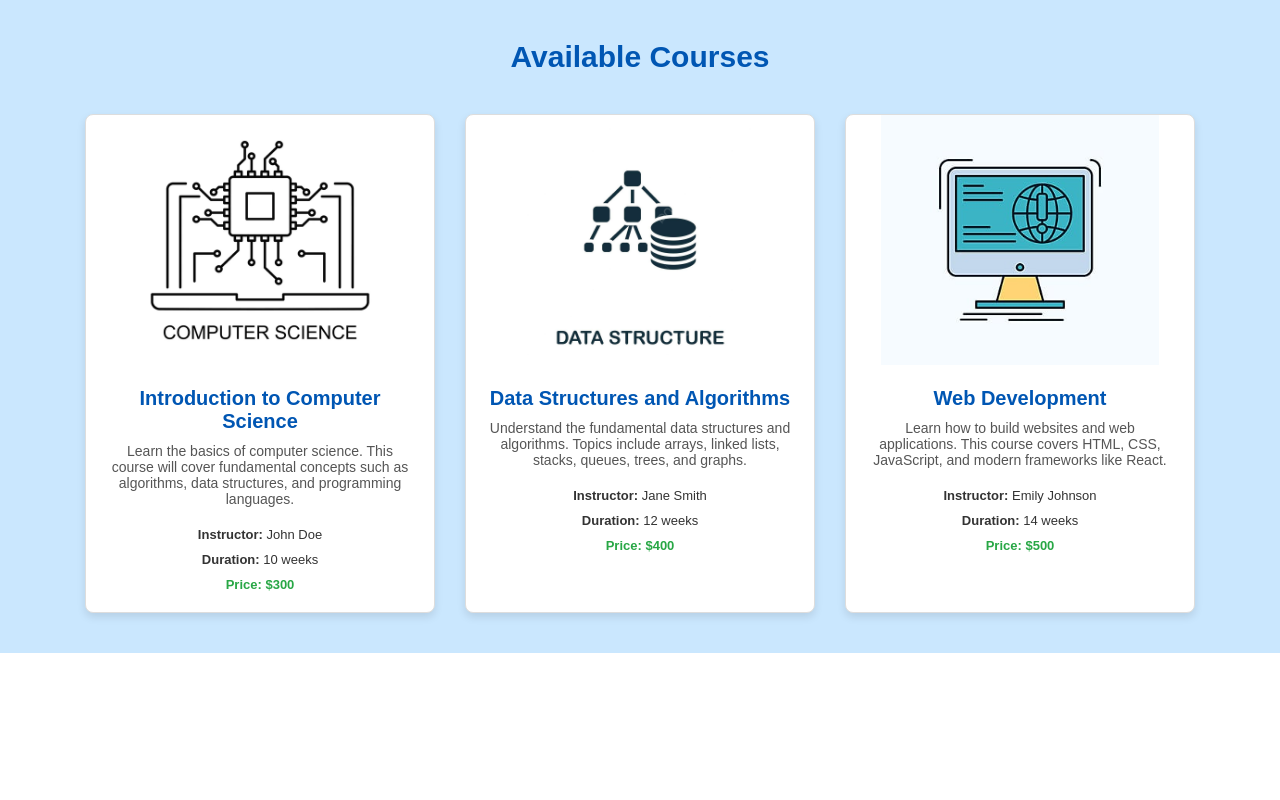
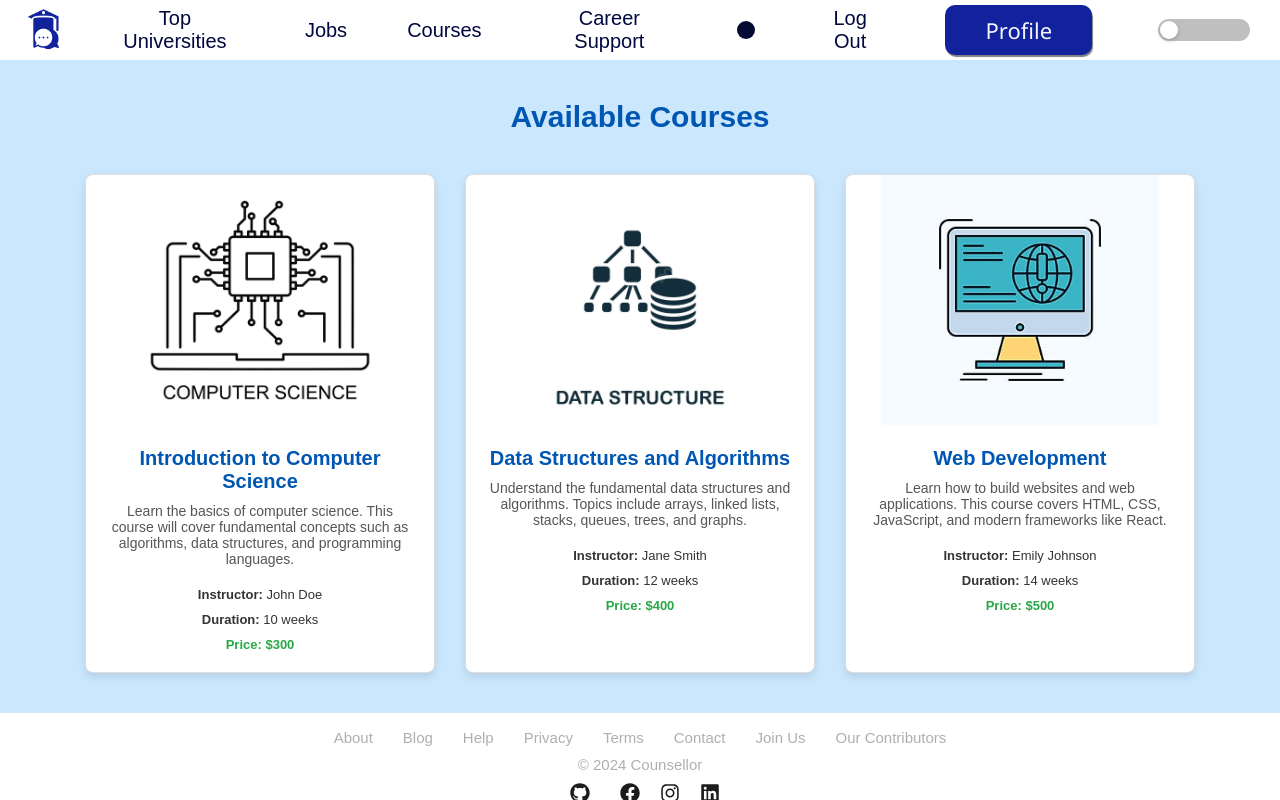
Before and after one commit to Counselllor/Counsellor-Web, a React (Vite) app: page /courses in a window 1280 px wide. Built offline with nearby package versions, Linux system fonts and the light colour scheme; a web font is replaced by a local one.

Commit message:
Fixed many Errors

```diff
--- a/package.json
+++ b/package.json
@@ -23,6 +23,7 @@
     "react-dom": "^18.3.1",
     "react-icons": "^5.2.1",
     "react-loader-spinner": "^6.1.6",
+    "react-parallax-tilt": "^1.7.229",
     "react-router-dom": "^6.23.1",
     "react-scroll-to-top": "^3.0.0",
     "react-spinners": "^0.14.1",
--- a/src/components/Contributors/Contribute.css
+++ b/src/components/Contributors/Contribute.css
@@ -16,7 +16,6 @@ body {
 
 .contribute-container {
   background-color: #fff;
-  margin-top: 0px
   width: 100%;
   min-height: 100vh; /* Adjusted to use viewport height */
   box-shadow: 0 4px 8px rgba(0, 0, 0, 0.1);
@@ -24,7 +23,7 @@ body {
   overflow: hidden;
   padding: 20px;
   background: linear-gradient(135deg, #4375ff, #80ccff);
-  padding-inline: 200px;
+  /* padding-inline: 200px; */
 
 }
 
@@ -163,7 +162,6 @@ body {
   }
 }
 .top-contributor-cards{
-  text-align: start;
   color: white;
   display: flex;
   flex-direction: column;
@@ -181,16 +179,10 @@ body {
   margin-bottom: 50px;
   height: auto !important;
   margin-left: 0px ;
-  padding-left: 40px;
   flex-wrap: wrap;
 
 }
-@media only screen and (min-width:1200px){
-.top-contri{
 
-  padding-left : 200px;
-}
-}
 #dark .contribute-container{
   background-color: black;
   color: white ;
@@ -234,3 +226,34 @@ body {
 color: white;
 
 }
+#dark .profile_btn {
+  color: black !important;
+}
+
+#dark .menu ul{
+  background :none !important
+}
+#dark .menu{
+  border-radius: 0px !important;
+}
+.contributor-card{
+  width: auto !important;
+  min-width:300px !important;
+}
+.all{
+  display: flex;
+  flex-direction: row;
+  justify-content: center;
+}
+.top-contributor-cards{
+  width: 100vw;
+  align-items: center;
+}
+.top-contri{
+  width: 100vw ;
+  justify-content: center;
+}
+.thank-you-message{
+  width: 64vw !important;
+  margin: auto !important;
+}
--- a/src/components/Contributors/Contribute.jsx
+++ b/src/components/Contributors/Contribute.jsx
@@ -10,6 +10,7 @@ import { Switch } from 'antd';
 import ScrollToTop from 'react-scroll-to-top';
 
 import BackToHomeButton from '../backtohome';
+import Footer from '../Footer/Footer';
 
 
 const Contribute = () => {
@@ -134,7 +135,28 @@ const Contribute = () => {
         color="white"
         style={{ backgroundColor: "#5CB6F9" }}
       />
-
+  <nav className={`navbar fixed`}>
+          <div className="logo">
+            <img src={Logo} alt="Logo" />
+          </div>
+          <div className={`menu ${menuOpen ? "show" : ""}`}>
+            <ul>
+            <li><a href="/topuniversities">Top Universities</a></li>
+            <li><a href="/jobs">Jobs</a></li>
+            <li><a href="./courses">Courses</a></li>
+             <li><a href="/careersupport">Career Support</a></li>
+            <li className='dot'><a href="error">•</a></li>
+             <li><a href="/" onClick={handleSignOut}>Log Out</a></li>
+            <li><button className='profile_btn'>Profile</button></li>
+             <li><Switch style={{ backgroundColor: theme === "dark" ? "#000000" : "" }} onChange={handleThemeChange} checked={theme === "dark"} checkedChildren="Dark Mode" unCheckedChildren="Light Mode" /></li>
+            </ul>
+          </div>
+          <div className="hamburger" onClick={toggleMenu}>
+            <div className={`bar ${menuOpen ? 'open' : ''}`}/>
+            <div className={`bar ${menuOpen ? 'open' : ''}`}/>
+            <div className={`bar ${menuOpen ? 'open' : ''}`}/>
+          </div>
+        </nav>
     <div className="contribute-container">
 
 
@@ -162,6 +184,7 @@ const Contribute = () => {
       </div>
 
     </div>
+    <Footer />
     </>
   );
 };
--- a/src/components/Courses/Courses.css
+++ b/src/components/Courses/Courses.css
@@ -80,3 +80,15 @@ body {
   font-weight: bold;
   color: #28a745;
 }
+
+#dark .courses-container{
+  background-color: black !important;
+  color: white !important;
+}
+#dark .course-card{
+  background: black !important;
+color: white !important;
+}
+#dark .course-card p{
+  color: white !important;
+}
--- a/src/components/Courses/Courses.jsx
+++ b/src/components/Courses/Courses.jsx
@@ -1,9 +1,58 @@
 import React from 'react';
 import './Courses.css';
 import coursesData from './courses.json';
+import Footer from '../Footer/Footer';
+import Logo from "../../assets/logo.webp";
+import { Switch } from 'antd';
+import { useState,useContext ,useCallback} from 'react';
+import { ThemeContext } from '../../App';
 
 const Courses = () => {
+  const [menuOpen, setMenuOpen] = useState(false);
+  const { theme, toggleTheme } = useContext(ThemeContext);
+  const handleSignOut = useCallback(() => {
+    signOut(auth)
+      .then(() => {
+        setTimeout(() => {
+          navigate("/");
+        }, 1000);
+      })
+      .catch((err) => {
+        toast.error(err.message,{
+          className: "toast-message",
+        });
+      });
+  });
+  const handleThemeChange = useCallback(() => {
+    toggleTheme();
+  }, [toggleTheme]);
+  const toggleMenu = useCallback(() => {
+    setMenuOpen(!menuOpen);
+  });
   return (
+    <>
+    <nav className={`navbar fixed`}>
+          <div className="logo">
+            <img src={Logo} alt="Logo" />
+          </div>
+          <div className={`menu ${menuOpen ? "show" : ""}`}>
+            <ul>
+            <li><a href="/topuniversities">Top Universities</a></li>
+            <li><a href="/jobs">Jobs</a></li>
+            <li><a href="./courses">Courses</a></li>
+             <li><a href="/careersupport">Career Support</a></li>
+            <li className='dot'><a href="error">•</a></li>
+             <li><a href="/" onClick={handleSignOut}>Log Out</a></li>
+            <li><button className='profile_btn'>Profile</button></li>
+             <li><Switch style={{ backgroundColor: theme === "dark" ? "#000000" : "" }} onChange={handleThemeChange} checked={theme === "dark"} checkedChildren="Dark Mode" unCheckedChildren="Light Mode" /></li>
+            </ul>
+          </div>
+          <div className="hamburger" onClick={toggleMenu}>
+            <div className={`bar ${menuOpen ? 'open' : ''}`}/>
+            <div className={`bar ${menuOpen ? 'open' : ''}`}/>
+            <div className={`bar ${menuOpen ? 'open' : ''}`}/>
+          </div>
+        </nav>
     <div className="courses-container">
       <h1 className="courses-title">Available Courses</h1>
       <div className="courses-list">
@@ -21,6 +70,8 @@ const Courses = () => {
         ))}
       </div>
     </div>
+    <Footer />
+    </>
   );
 };
 
--- a/src/components/Login/Login.jsx
+++ b/src/components/Login/Login.jsx
@@ -3,6 +3,7 @@ import {
   signInWithPopup
 } from "firebase/auth";
 import { useEffect, useState, useCallback, useContext} from "react";
+import Tilt from 'react-parallax-tilt';
 import { Link, useNavigate } from "react-router-dom";
 import meeting2 from "../../assets/meeting2.png";
 import hide from "../../assets/hide.png";
@@ -274,7 +275,9 @@ export default function Login() {
         </div>
            {/* This is the left side of the login page   */}
            <div className="left">
+           <Tilt>
            <img src={meeting2} alt="meeting" />
+           </Tilt>
           {/* <p className="left-text">Still Confused with College Choice?</p> */}
         </div>
       </div>
--- a/src/index.css
+++ b/src/index.css
@@ -34,3 +34,18 @@ body, html{
     background-color: var(--btnColor);
     border-radius: 6px;
   }
+  @media only screen and (max-width:900px) {
+    .college{
+        width: 500px !important;
+    }
+}
+@media only screen and (max-width:500px) {
+.college{
+    width: 400px !important;
+}
+}
+@media only screen and (max-width:400px) {
+.college{
+    width: 300px !important;
+}
+}
```
